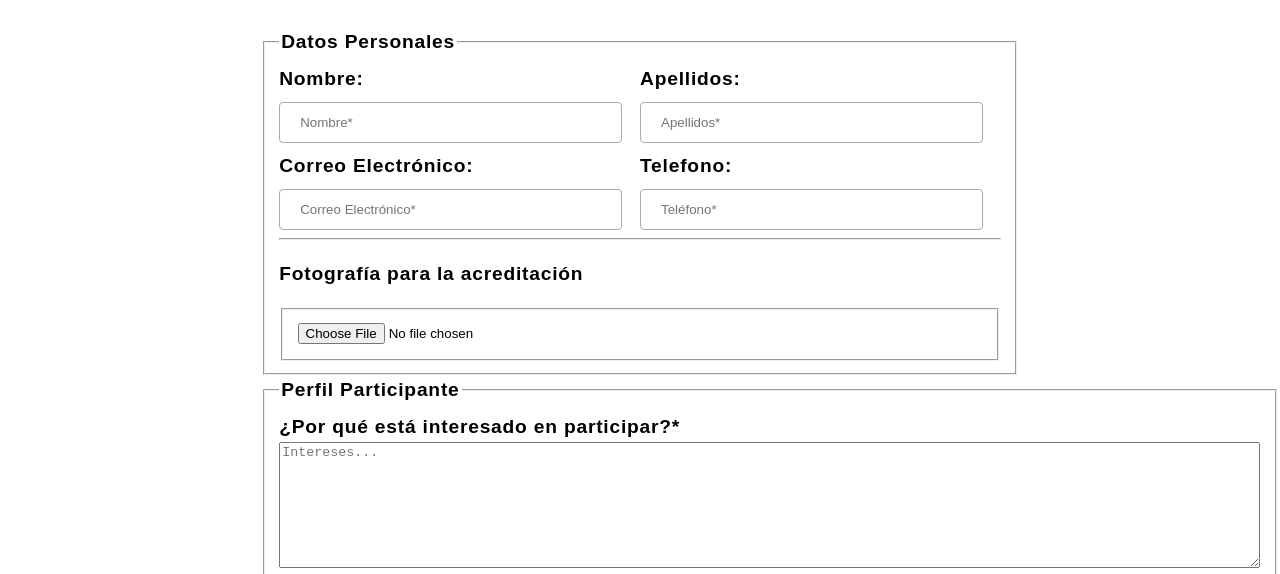
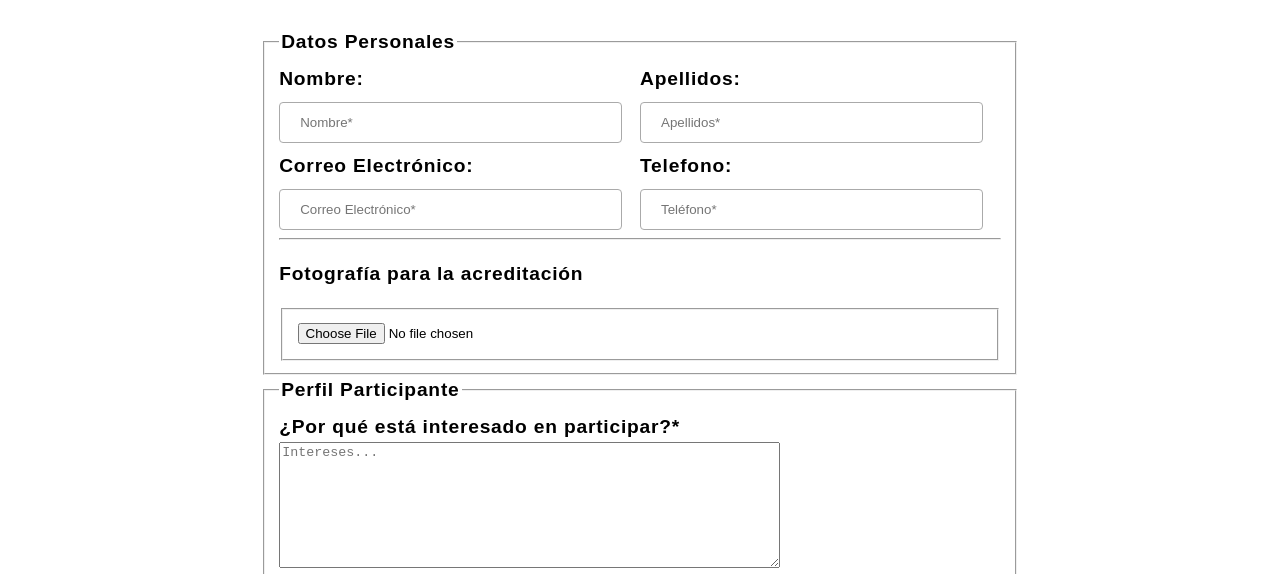
Before and after one commit to Djaafar12/DAW_DIW04_Sass, a website: page form.html in a window 1280 px wide. Shown: the part 367-941 px from the top of the page. Drawn offline with Linux system fonts and the light colour scheme.

Commit message:
form w3c

```diff
--- a/form.html
+++ b/form.html
@@ -91,7 +91,7 @@
 
                     ¿Por qué está interesado en participar?*
                     <div>
-                        <textarea id="textarea" name="textarea" rows="8" cols="120" placeholder="Intereses..."
+                        <textarea id="textarea" name="textarea" rows="8" cols="60" placeholder="Intereses..."
                             required=""></textarea>
                     </div>
 
```
